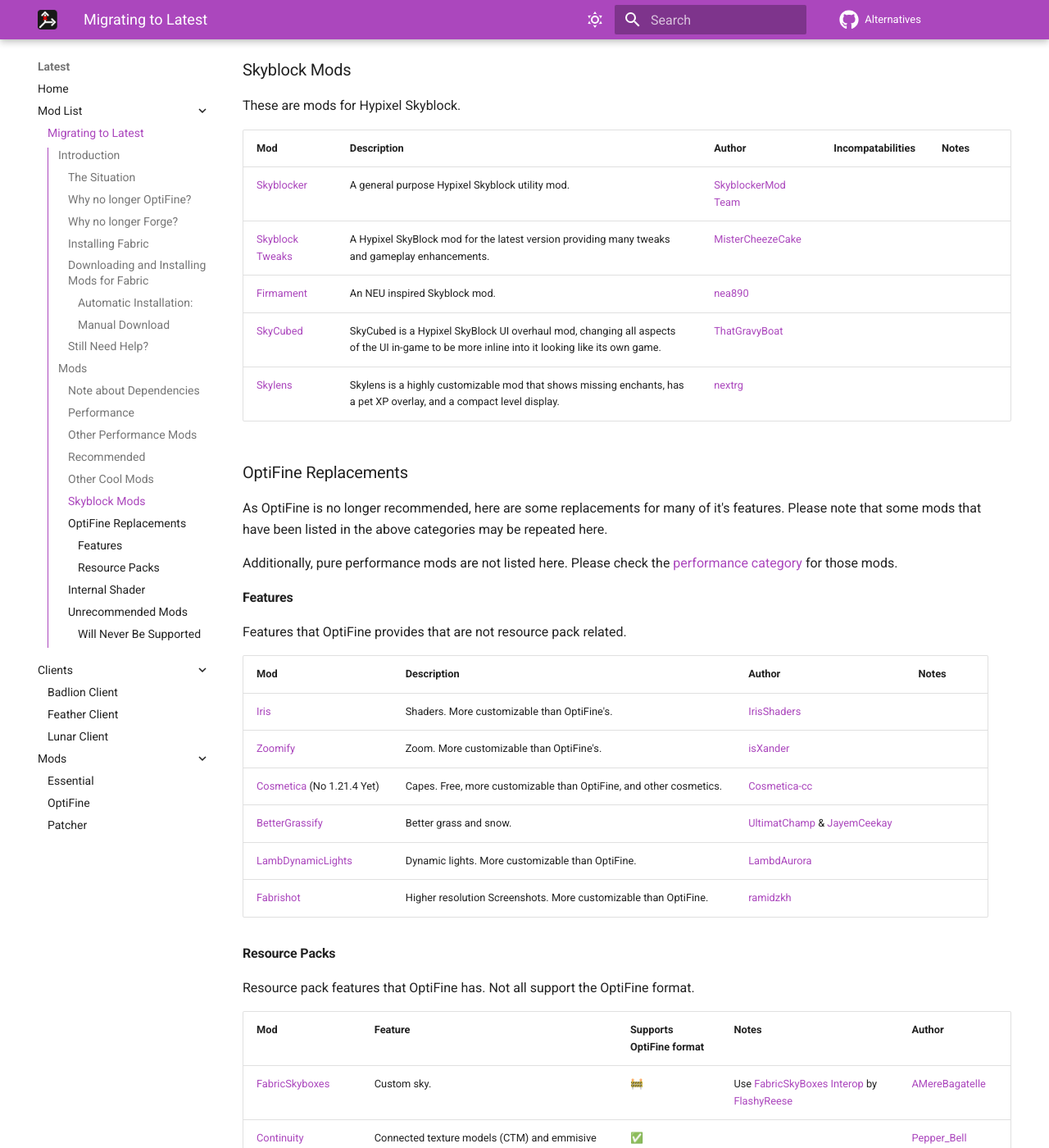
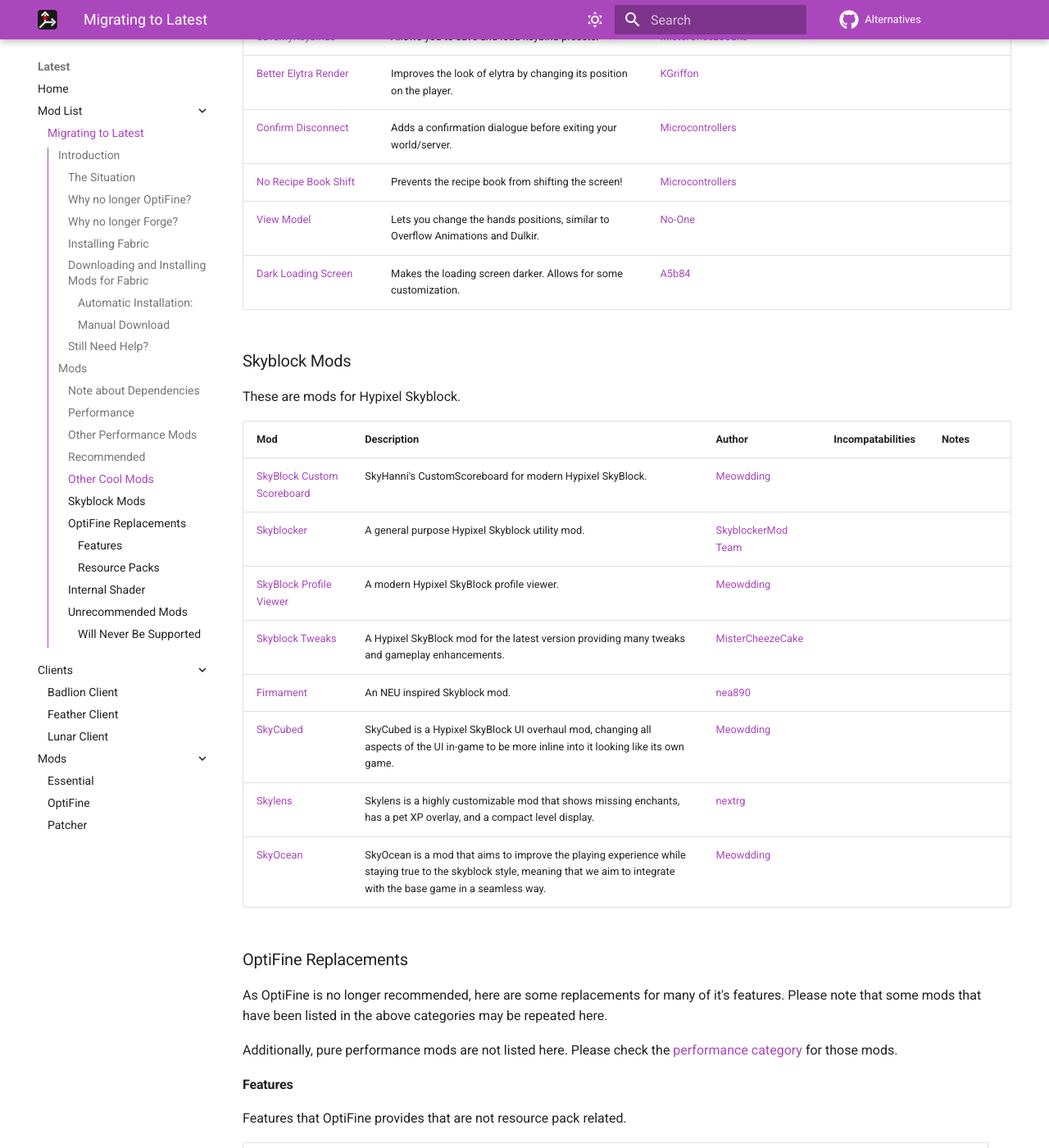
Before and after one commit to MicrocontrollersDev/Alternatives, an MkDocs documentation site: the page built from docs/latest/migrating.md, in a window 1280 px wide and 1400 px high, scrolled down 9919 px. Shown: the whole window at 82% size. Built offline with MkDocs 1.6.1 and Material for MkDocs 9.7.7, drawn with Linux system fonts in a browser that asks for light colours; comment, search, counter and statistics services are not loaded; some of the changed text lies outside the part shown.

Commit message:
add a bunch of mods

```diff
--- a/docs/latest/migrating.md
+++ b/docs/latest/migrating.md
@@ -92,7 +92,10 @@
 | [Very Many Players](https://modrinth.com/mod/vmp-fabric) | VMP attempts to alleviate the strain on servers when there are a large amount of players. | [RelativityMC](https://github.com/RelativityMC) |
 | [Noisium](https://modrinth.com/mod/noisium) | Optimizes world generation when generating new chunks. | [Steveplays](https://github.com/Steveplays28) |
 | [Particle Core](https://modrinth.com/mod/particle-core) | Several optimizations to particles in Minecraft and customization of particle rendering, i.e., being able to turn them on/off individually and putting them in a reduced state. | [fzzyhmstrs](https://github.com/fzzyhmstrs) |
+| [AsyncParticles](https://modrinth.com/mod/asyncparticles) | Improves particle performance by implementing async particle rendering and ticking. | [Harvey Husky](https://github.com/Harveykang) |
 | [Force Close Loading Screen](https://modrinth.com/mod/forcecloseworldloadingscreen) | Instantly closes the loading terrain screen on world changing and drastically reduces the resource pack loading screen duration. | [kennytv](https://github.com/kennytv) |
+| [BadOptimizations](https://modrinth.com/mod/badoptimizations) | A collection of micro-optimizations. | [Thosea](https://github.com/imthosea) |
+| [Structure Layout Optimizer](https://modrinth.com/mod/structure-layout-optimizer) | Attempts to optimize the generation of Jigsaw Structures and NBT pieces. | [TelepathicGrunt](https://github.com/TelepathicGrunt) |
 
 ### Other Performance Mods
 
@@ -131,6 +134,7 @@
 | [Better Mipmaps](https://modrinth.com/mod/better-mipmaps) | Unlocks mipmap levels higher than 4 to reduce visual arifacts with high resolution resource packs. | [sidit77](https://github.com/sidit77) |
 | [Fix Keyboard on Linx](https://modrinth.com/mod/fix-keyboard-on-linux) | Fix several issues regarding key input on Linux. | [Ishland](https://github.com/ishland) | | Works on Linux only, will do nothing for other OS's. Has not been listed as compatible for 1.21+, but it should work with no changes. |
 | [MacOS Input Fixes](https://modrinth.com/mod/macos-input-fixes) | Fix several issues regarding key input on MacOS. | [hamarb123](https://github.com/hamarb123) | | Not listed as 1.21.1 compatible, but should work regardless. |
+| [Unsafe World Random Access](https://modrinth.com/mod/uwrad) | Detects unsafe off-thread world random access, helping to find causes of "Accessing LegacyRandomSource from multiple threads" crash. | [RelativityMC](https://github.com/RelativityMC) |
 
 ### Other Cool Mods
 
@@ -201,6 +205,8 @@
 | [Better Elytra Render](https://modrinth.com/mod/better-elytra-render) | Improves the look of elytra by changing its position on the player. | [KGriffon](https://github.com/kgriff0n) |
 | [Confirm Disconnect](https://modrinth.com/mod/confirm-disconnect) | Adds a confirmation dialogue before exiting your world/server. | [Microcontrollers](https://github.com/MicrocontrollersDev) |
 | [No Recipe Book Shift](https://modrinth.com/mod/no-recipe-book-shift) | Prevents the recipe book from shifting the screen! | [Microcontrollers](https://github.com/MicrocontrollersDev) |
+| [View Model](https://modrinth.com/mod/no-ones-view-model) | Lets you change the hands positions, similar to Overflow Animations and Dulkir. | [No-One](https://github.com/I-No-oNe) |
+| [Dark Loading Screen](https://modrinth.com/mod/dark-loading-screen) | Makes the loading screen darker. Allows for some customization. | [A5b84](https://github.com/A5b84) |
 
 ### Skyblock Mods
 
@@ -208,11 +214,14 @@
 
 | Mod | Description | Author | Incompatabilities | Notes |
 | --- | --- | --- | --- | --- |
+| [SkyBlock Custom Scoreboard](https://modrinth.com/mod/skyblock-custom-scoreboard) | SkyHanni's CustomScoreboard for modern Hypixel SkyBlock. | [Meowdding](https://github.com/meowdding) |
 | [Skyblocker](https://modrinth.com/mod/skyblocker-liap) | A general purpose Hypixel Skyblock utility mod. | [SkyblockerMod Team](https://github.com/SkyblockerMod) |
+| [SkyBlock Profile Viewer](https://modrinth.com/mod/skyblock-profile-viewer) | A modern Hypixel SkyBlock profile viewer. | [Meowdding](https://github.com/meowdding) |
 | [Skyblock Tweaks](https://modrinth.com/mod/sbt) | A Hypixel SkyBlock mod for the latest version providing many tweaks and gameplay enhancements. | [MisterCheezeCake](https://github.com/MisterCheezeCake) |
 | [Firmament](https://modrinth.com/mod/firmament) | An NEU inspired Skyblock mod. | [nea890](https://github.com/nea89o) |
-| [SkyCubed](https://modrinth.com/mod/skycubed) | SkyCubed is a Hypixel SkyBlock UI overhaul mod, changing all aspects of the UI in-game to be more inline into it looking like its own game. | [ThatGravyBoat](https://github.com/ThatGravyBoat) |
+| [SkyCubed](https://modrinth.com/mod/skycubed) | SkyCubed is a Hypixel SkyBlock UI overhaul mod, changing all aspects of the UI in-game to be more inline into it looking like its own game. | [Meowdding](https://github.com/meowdding) |
 | [Skylens](https://modrinth.com/mod/skylens) | Skylens is a highly customizable mod that shows missing enchants, has a pet XP overlay, and a compact level display. | [nextrg](https://github.com/nextrg) |
+| [SkyOcean](https://modrinth.com/mod/skyocean) | SkyOcean is a mod that aims to improve the playing experience while staying true to the skyblock style, meaning that we aim to integrate with the base game in a seamless way. | [Meowdding](https://github.com/meowdding) |
 
 ### OptiFine Replacements
 
```
